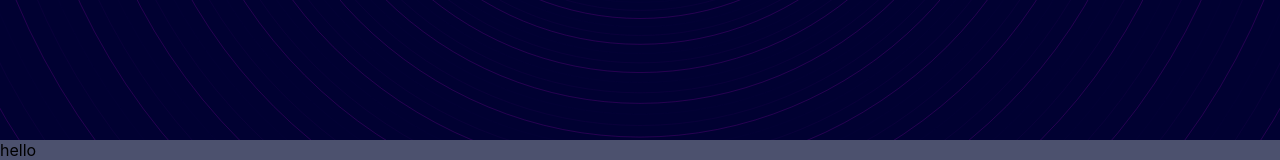
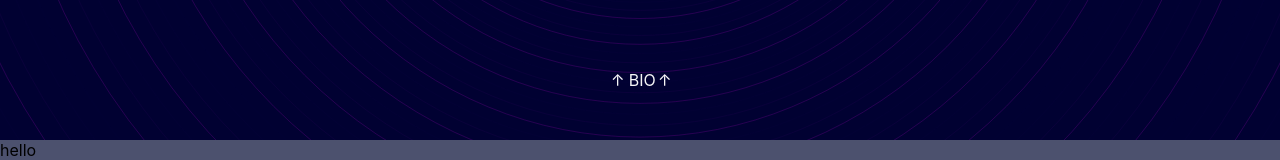
Before and after one commit to MichaelShawUK/portfolio, a React (Vite) app: page / in a window 1280 px wide. Shown: the part 660-820 px from the top of the page. Built offline with nearby package versions, Linux system fonts and the light colour scheme.

Commit message:
Animate Profile elements

```diff
--- a/package.json
+++ b/package.json
@@ -10,6 +10,7 @@
     "preview": "vite preview"
   },
   "dependencies": {
+    "framer-motion": "^10.13.0",
     "react": "^18.2.0",
     "react-dom": "^18.2.0",
     "styled-components": "^6.0.4"
--- a/src/components/Profile.tsx
+++ b/src/components/Profile.tsx
@@ -1,13 +1,45 @@
 import StyledProfile from "../css/StyledProfile";
+import { motion } from "framer-motion";
 
 const Profile = () => {
   return (
     <StyledProfile>
       <div className="image"></div>
       <div className="info">
-        <div className="name">Mike Shaw</div>
-        <div className="title">Web Dev</div>
+        <motion.div
+          className="name"
+          animate={{ y: [-50, 0], skew: [0, "-10deg"], opacity: [0, 1] }}
+        >
+          Mike Shaw
+        </motion.div>
+        <motion.div
+          className="title"
+          animate={{ y: [-50, 0], skew: [0, "-10deg"], opacity: [0, 1] }}
+          transition={{ delay: 0.2 }}
+        >
+          Web Dev
+        </motion.div>
       </div>
+      <motion.div
+        className="bio"
+        animate={{ opacity: [1, 0.7, 1] }}
+        transition={{ repeat: Infinity, duration: 2 }}
+        onClick={(e) => {
+          if (e.target instanceof HTMLDivElement) {
+            if (e.target.parentElement instanceof HTMLElement) {
+              console.log(e.target.parentElement.offsetHeight);
+              window.scrollTo({
+                left: 0,
+                top: e.target.parentElement.offsetHeight,
+                behavior: "smooth",
+              });
+            }
+          }
+        }}
+      >
+        <span className="arrows">-&gt;</span> BIO
+        <span className="arrows">-&gt;</span>
+      </motion.div>
     </StyledProfile>
   );
 };
--- a/src/css/App.css
+++ b/src/css/App.css
@@ -1,3 +1,4 @@
 canvas {
   display: block;
+  min-height: 600px;
 }
--- a/src/css/StyledProfile.ts
+++ b/src/css/StyledProfile.ts
@@ -11,6 +11,7 @@ const StyledProfile = styled.div`
   width: 100%;
   gap: 5rem;
   pointer-events: none;
+  min-height: 600px;
 
   .bold {
     font-weight: bold;
@@ -57,6 +58,23 @@ const StyledProfile = styled.div`
       box-shadow: 1px 1px 4px #444;
     }
   }
+
+  .bio {
+    color: white;
+    position: absolute;
+    bottom: 50px;
+    pointer-events: auto;
+    cursor: pointer;
+
+    &:hover {
+      font-weight: bold;
+    }
+  }
+
+  .arrows {
+    display: inline-block;
+    transform: rotate(-90deg);
+  }
 `;
 
 export default StyledProfile;
```
Also changed, not shown: 1 other file (tests, documents, lock files or other folders).
